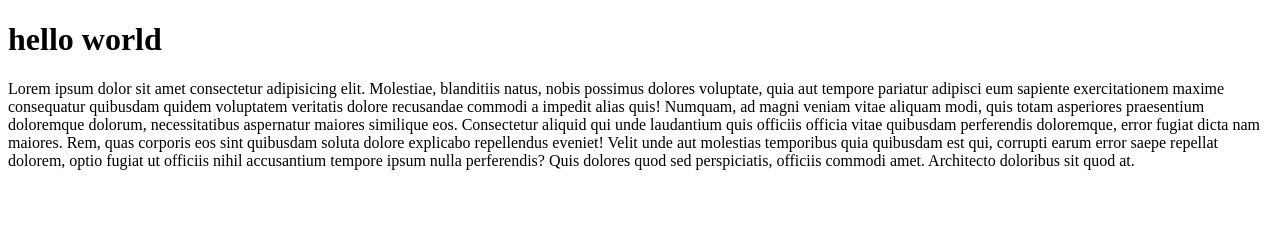
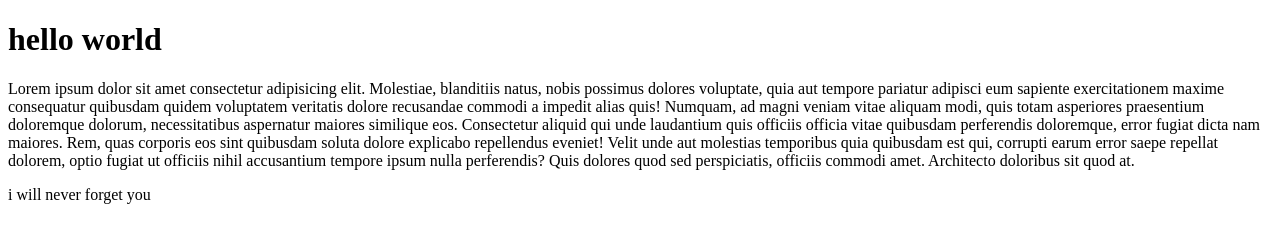
Before and after one commit to AxmedovAziz/FirstProject, a plain HTML site: page index.html in a window 1280 px wide. Drawn offline with Linux system fonts and the light colour scheme.

Commit message:
allnasir

```diff
--- a/index.html
+++ b/index.html
@@ -23,6 +23,8 @@
             quod sed perspiciatis, officiis commodi amet. Architecto doloribus sit quod at.
         </div>
     </div>
+    <p>
+        i will never forget you
+    </p>
 </body>
-
 </html>
```
Also changed, not shown: real.html (added).
